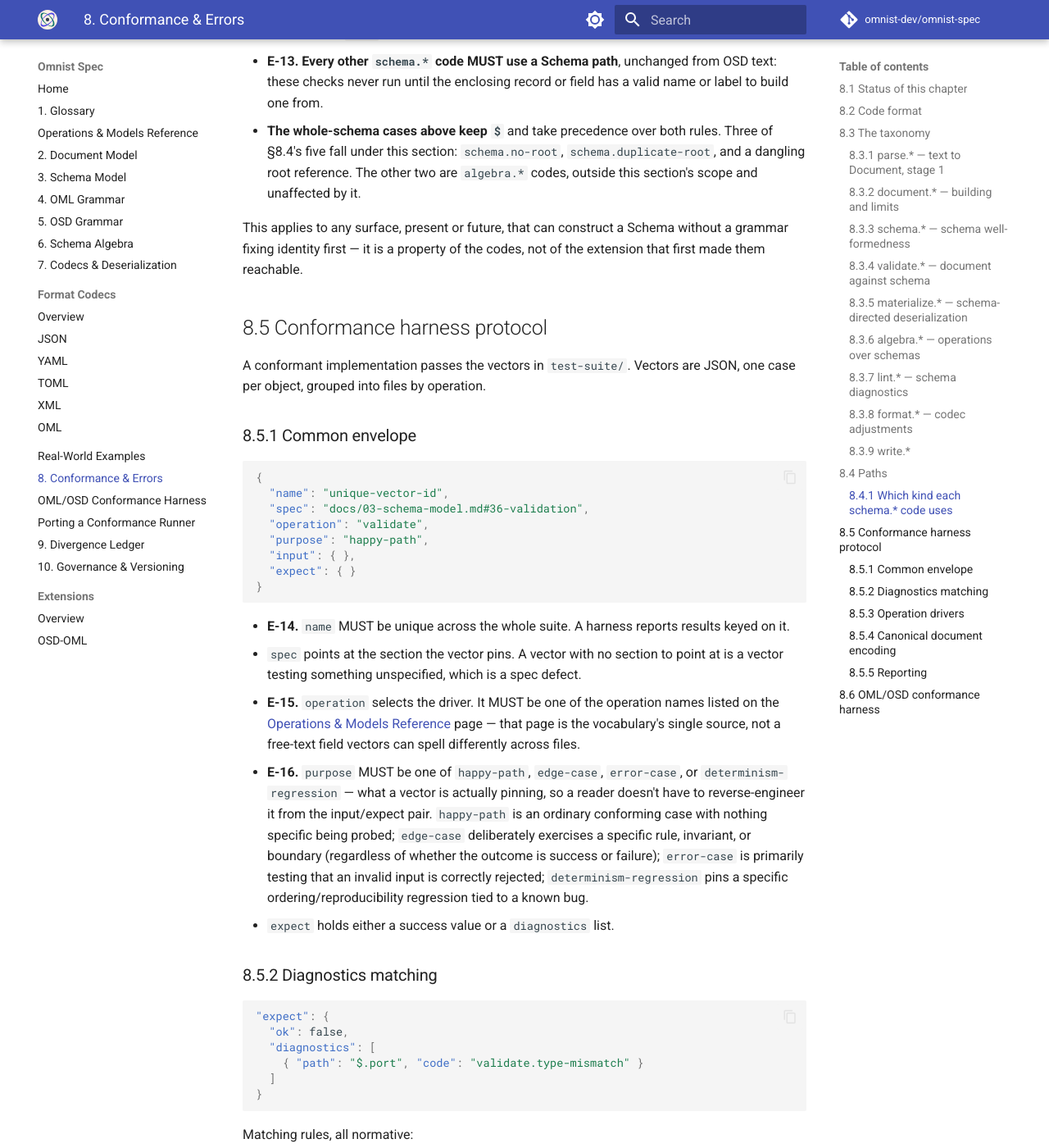
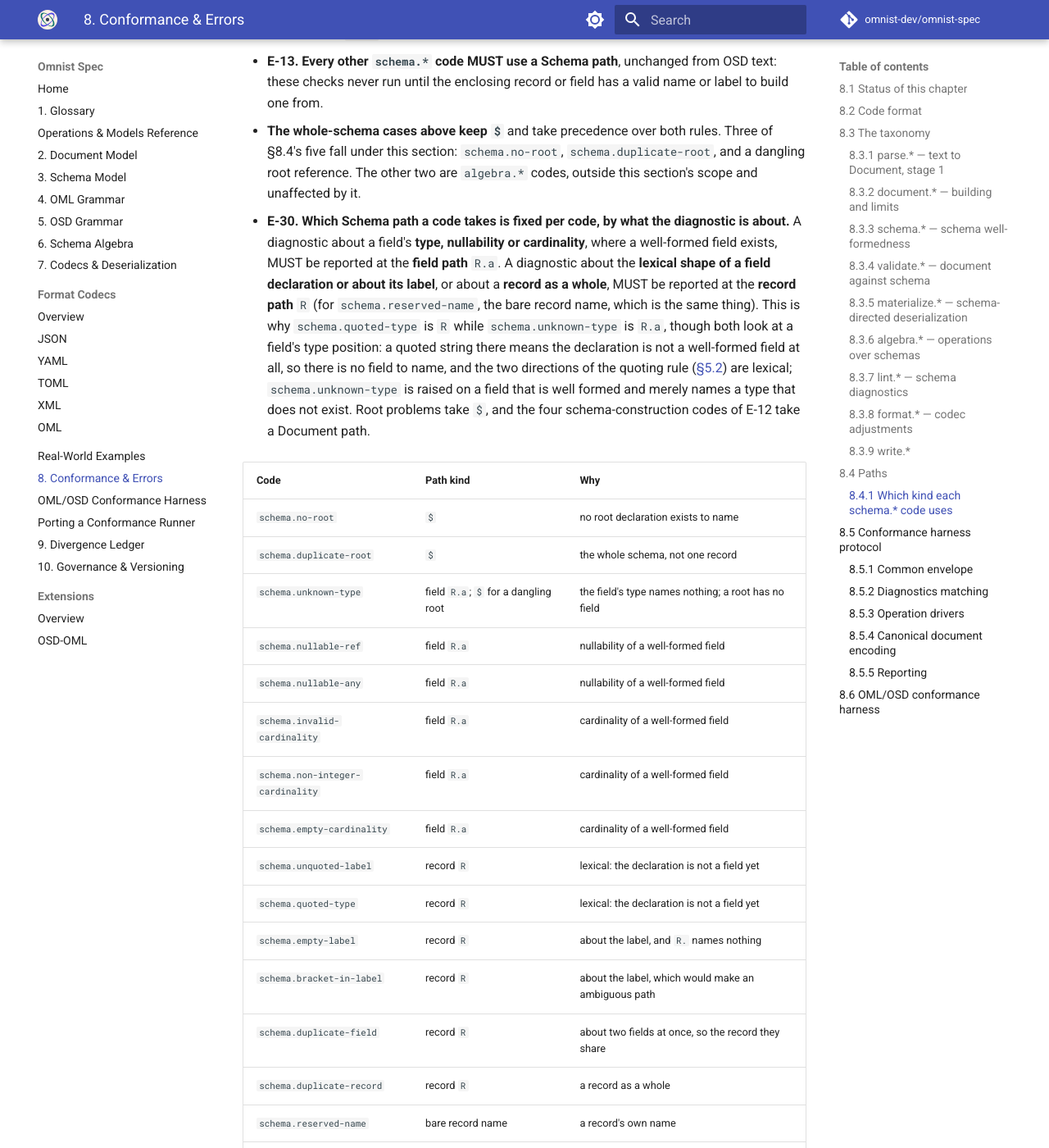
Before and after one commit to omnist-dev/omnist-spec, an MkDocs documentation site: the page built from docs/08-conformance-and-errors.md, in a window 1280 px wide and 1400 px high, scrolled down 13563 px. Shown: the whole window at 82% size. Built offline with MkDocs 1.6.1 and Material for MkDocs 9.7.7, drawn with Linux system fonts in a browser that asks for light colours; comment, search, counter and statistics services are not loaded; some of the changed text lies outside the part shown.

Commit message:
State the schema.* path rule per code (E-30), finish #110
Adds E-30 and a per-code table to section 8.4.1; changelog entry.

Co-Authored-By: Claude Sonnet 5.5 <noreply@anthropic.com>

```diff
--- a/docs/08-conformance-and-errors.md
+++ b/docs/08-conformance-and-errors.md
@@ -528,6 +528,46 @@ which to build a Schema path at all.
   `schema.duplicate-root`, and a dangling root reference. The other two are
   `algebra.*` codes, outside this section's scope and unaffected by it.
 
+- **E-30.** **Which Schema path a code takes is fixed per code, by what the
+  diagnostic is about.** A diagnostic about a field's **type, nullability or
+  cardinality**, where a well-formed field exists, MUST be reported at the
+  **field path** `R.a`. A diagnostic about the **lexical shape of a field
+  declaration or about its label**, or about a **record as a whole**, MUST be
+  reported at the **record path** `R` (for `schema.reserved-name`, the bare
+  record name, which is the same thing). This is why `schema.quoted-type` is
+  `R` while `schema.unknown-type` is `R.a`, though both look at a field's type
+  position: a quoted string there means the declaration is not a well-formed
+  field at all, so there is no field to name, and the two directions of the
+  quoting rule ([§5.2](05-osd-grammar.md#52-the-quoting-rule)) are lexical;
+  `schema.unknown-type` is raised on a field that is well formed and merely
+  names a type that does not exist. Root problems take `$`, and the four
+  schema-construction codes of E-12 take a Document path.
+
+| Code | Path kind | Why |
+|---|---|---|
+| `schema.no-root` | `$` | no root declaration exists to name |
+| `schema.duplicate-root` | `$` | the whole schema, not one record |
+| `schema.unknown-type` | field `R.a`; `$` for a dangling root | the field's type names nothing; a root has no field |
+| `schema.nullable-ref` | field `R.a` | nullability of a well-formed field |
+| `schema.nullable-any` | field `R.a` | nullability of a well-formed field |
+| `schema.invalid-cardinality` | field `R.a` | cardinality of a well-formed field |
+| `schema.non-integer-cardinality` | field `R.a` | cardinality of a well-formed field |
+| `schema.empty-cardinality` | field `R.a` | cardinality of a well-formed field |
+| `schema.unquoted-label` | record `R` | lexical: the declaration is not a field yet |
+| `schema.quoted-type` | record `R` | lexical: the declaration is not a field yet |
+| `schema.empty-label` | record `R` | about the label, and `R.` names nothing |
+| `schema.bracket-in-label` | record `R` | about the label, which would make an ambiguous path |
+| `schema.duplicate-field` | record `R` | about two fields at once, so the record they share |
+| `schema.duplicate-record` | record `R` | a record as a whole |
+| `schema.reserved-name` | bare record name | a record's own name |
+| `schema.missing-key` | Document path (E-12) | schema-construction input: the node lacking the key |
+| `schema.invalid-type` | Document path (E-12) | schema-construction input: the wrong-kind value |
+| `schema.unknown-key` | Document path (E-12) | schema-construction input: the unrecognized key |
+| `schema.invalid-name` | Document path (E-12) | schema-construction input: the record's `name` |
+
+`schema.invalid-name` is defined by E-12 and OSD-OML R-3a and has no row in
+§8.3.3's table; it is listed here so the table is complete.
+
 This applies to any surface, present or future, that can construct a Schema
 without a grammar fixing identity first — it is a property of the codes, not
 of the extension that first made them reachable.
```
Also changed, not shown: CHANGELOG.md (+20 -7 lines).
